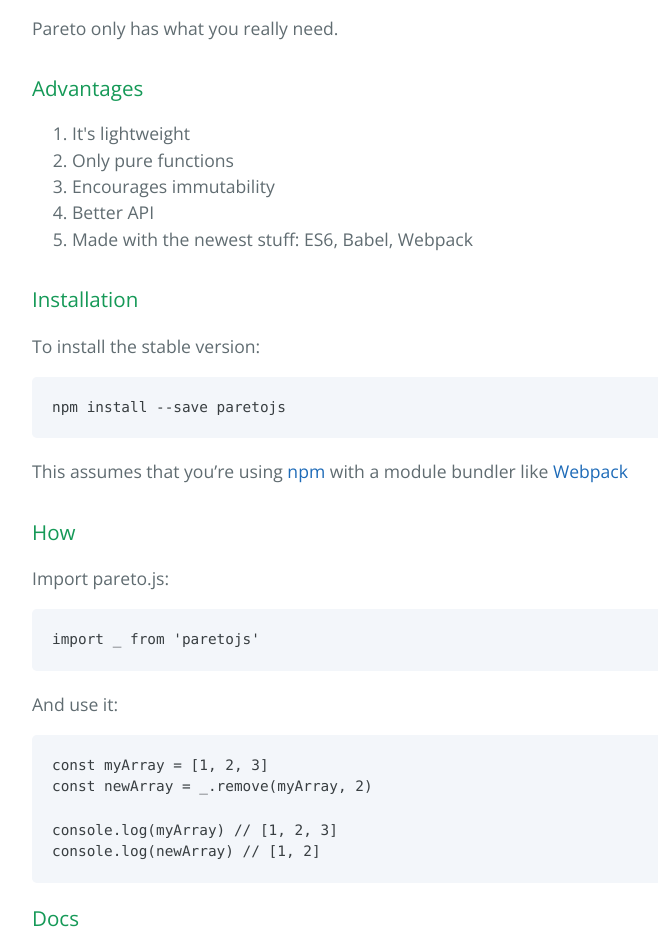
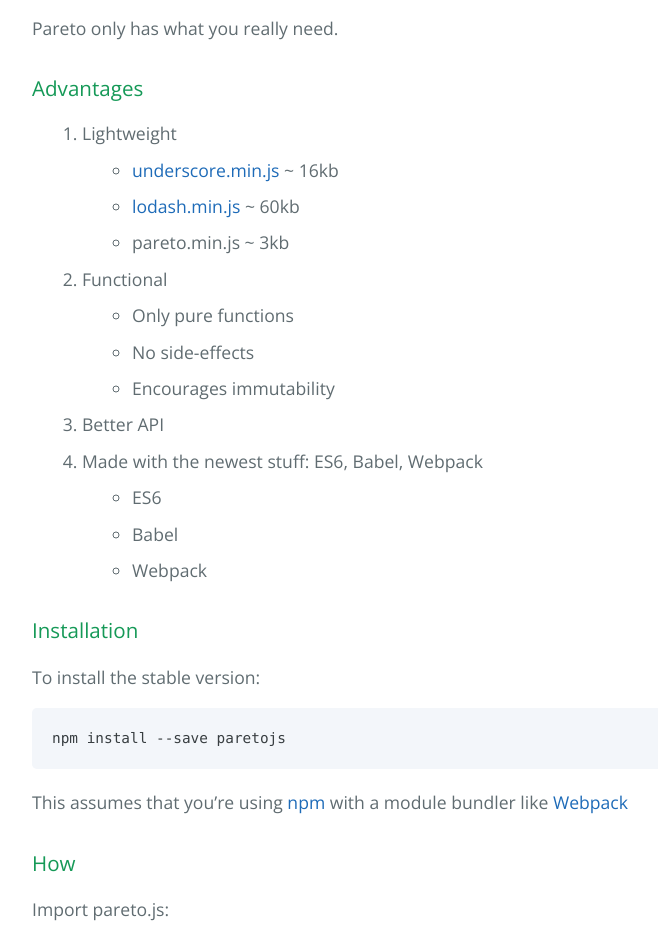
Before and after one commit to puiutucutu/pareto.js, a plain HTML site: page index.html in a window 1280 px wide. Shown: the part 470-1407 px from the top of the page, without its empty margins (192-850 px from the left). Drawn offline with nearby package versions, Linux system fonts and the light colour scheme.

Commit message:
add new text

```diff
--- a/index.html
+++ b/index.html
@@ -27,11 +27,25 @@
       <h3>Advantages</h3>
 
       <ol>
-        <li>It's lightweight</li>
-        <li>Only pure functions</li>
-        <li>Encourages immutability</li>
+        <li>Lightweight</li>
+        <ul>
+          <li><a href="https://github.com/jashkenas/underscore/blob/master/underscore-min.js" target="_blank">underscore.min.js</a> ~ 16kb</li>
+          <li><a href="https://github.com/lodash/lodash/blob/master/dist/lodash.min.js" target="_blank">lodash.min.js</a> ~ 60kb</li>
+          <li>pareto.min.js ~ 3kb</li>
+        </ul>
+        <li>Functional</li>
+        <ul>
+          <li>Only pure functions</li>
+          <li>No side-effects</li>
+          <li>Encourages immutability</li>
+        </ul>
         <li>Better API</li>
         <li>Made with the newest stuff: ES6, Babel, Webpack</li>
+        <ul>
+          <li>ES6</li>
+          <li>Babel</li>
+          <li>Webpack</li>
+        </ul>
       </ol>
 
       <h3>Installation</h3>
--- a/stylesheets/custom.css
+++ b/stylesheets/custom.css
@@ -7,3 +7,10 @@
 	margin-bottom: 20px;
 	padding: 20px;
 }
+.main-content ul,  .main-content ol li {
+	margin: 10px;
+}
+
+.site-footer a {
+	color: #2a0044;
+}
```
